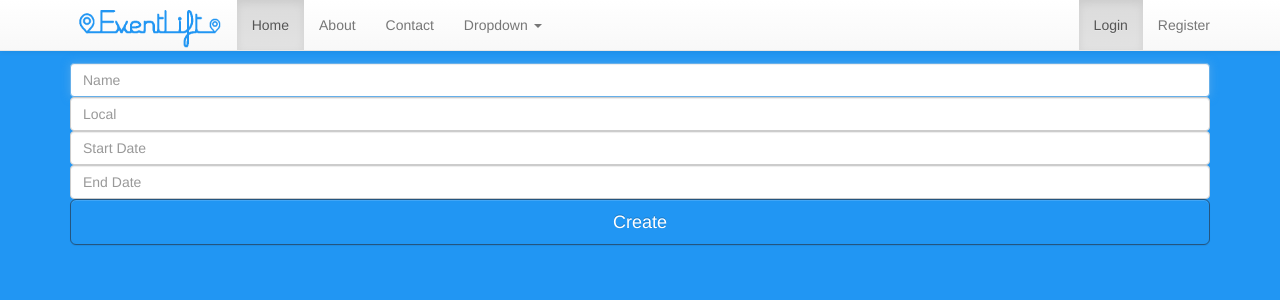
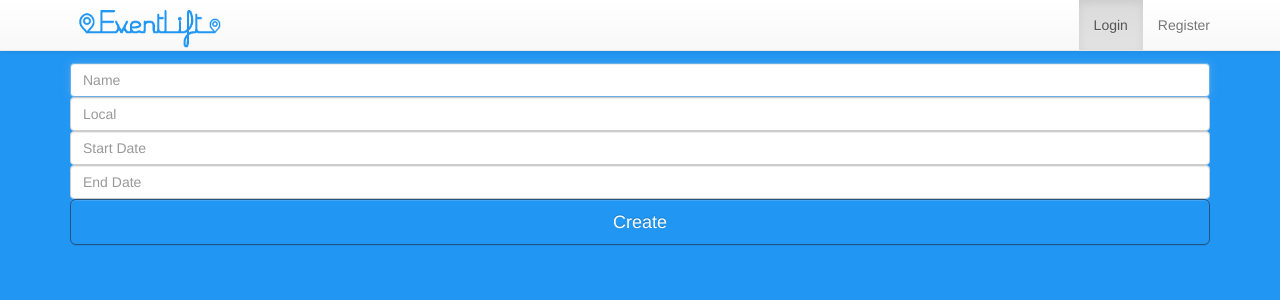
Before and after one commit to BSantos22/eventLift, a Flask app: page /create_event in a window 1280 px wide. Shown: the top 300 px of the page. Run offline with Flask 2, Linux system fonts and the light colour scheme; some libraries are stand-ins or nearby versions.

Commit message:
Updated navbar

```diff
--- a/eventlift/templates/base.html
+++ b/eventlift/templates/base.html
@@ -35,30 +35,13 @@
               <a href="/"><img alt="Brand" id="brand-image" src="../static/teste.png"></a>
           </div>
           <div id="navbar" class="navbar-collapse collapse">
-              <ul class="nav navbar-nav">
-                  <li class="active"><a href="/">Home</a></li>
-                  <li><a href="#about">About</a></li>
-                  <li><a href="#contact">Contact</a></li>
-                  <li class="dropdown">
-                      <a href="#" class="dropdown-toggle" data-toggle="dropdown" role="button" aria-haspopup="true" aria-expanded="false">Dropdown <span class="caret"></span></a>
-                      <ul class="dropdown-menu">
-                          <li><a href="#">Action</a></li>
-                          <li><a href="#">Another action</a></li>
-                          <li><a href="#">Something else here</a></li>
-                          <li role="separator" class="divider"></li>
-                          <li class="dropdown-header">Nav header</li>
-                          <li><a href="#">Separated link</a></li>
-                          <li><a href="#">One more separated link</a></li>
-                      </ul>
-                  </li>
-              </ul>
               <ul class="nav navbar-nav navbar-right">
                   {% if session['username'] is not defined %}
                   <li class="active"><a href="/login">Login<span class="sr-only">(current)</span></a></li>
                   <li><a href="/register">Register<span class="sr-only">(current)</span></a></li>
                   {% else %}
                   <li class="active"><a href="/signout">Sign Out<span class="sr-only">(current)</span></a></li>
-                  <li><a href="">{{ session['username'] }}<span class="sr-only">(current)</span></a></li>
+                  <li><a href="/profile">{{ session['username'] }}<span class="sr-only">(current)</span></a></li>
                   {% endif %}
               </ul>
           </div>
```
